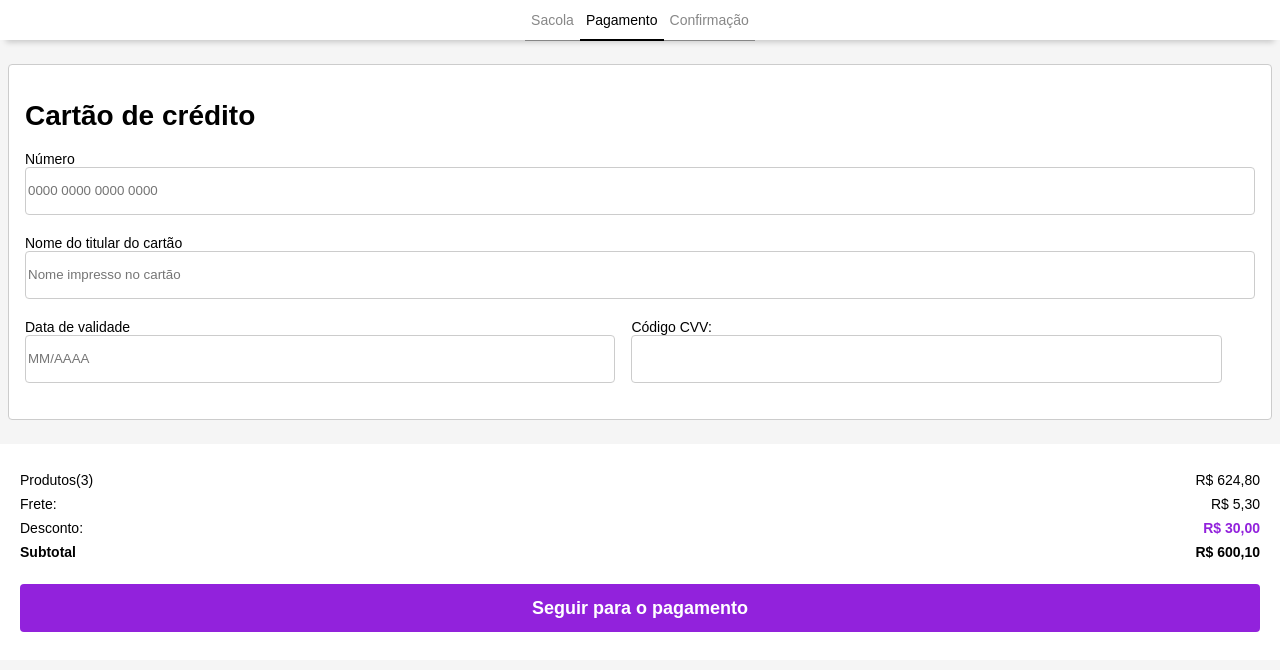
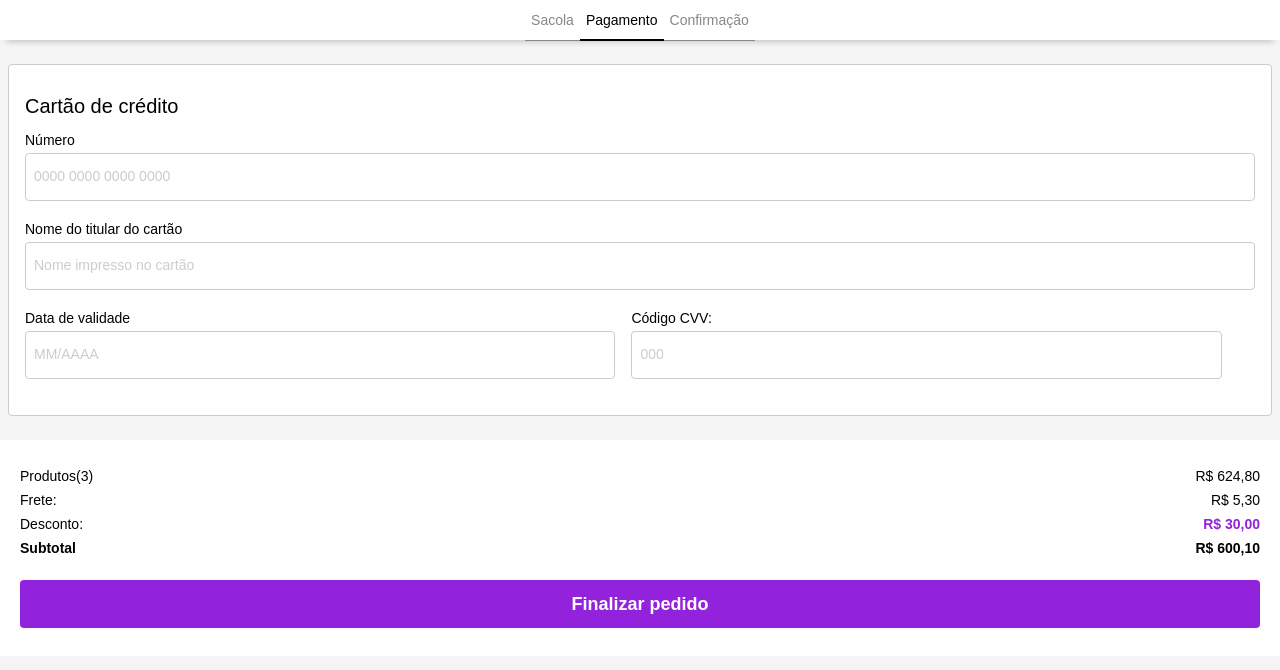
Before and after one commit to luane-aquino/checkout, a React (Create React App) app: page /payment in a window 1280 px wide. Shown: the top 670 px of the page. Built offline with nearby package versions, Linux system fonts and the light colour scheme.

Commit message:
feat: adjusted layout

```diff
--- a/src/index.css
+++ b/src/index.css
@@ -13,6 +13,22 @@ code {
     monospace;
 }
 
+::placeholder {
+  color: #cccccc;
+  opacity: 1; /* Firefox */
+  font-size: 14px;
+  font-style: normal;
+  font-weight: 400;
+}
+
+::-ms-input-placeholder {
+  /* Edge 12 -18 */
+  color: #cccccc;
+  font-size: 14px;
+  font-style: normal;
+  font-weight: 400;
+}
+
 /* * {
   outline: 1px solid red;
 } */
--- a/src/pages/Payment/index.tsx
+++ b/src/pages/Payment/index.tsx
@@ -45,6 +45,8 @@ const Payment = () => {
       .trim();
   };
 
+  console.log("***[errors]", errors);
+
   return (
     <>
       <Tabs path={TabContentItemEnum.payment} />
@@ -55,9 +57,9 @@ const Payment = () => {
         className="wrapper"
       >
         <Card>
-          <h1>Cartão de crédito</h1>
+          <h1 className="form-title">Cartão de crédito</h1>
           <div className="input-wrapper input-wrapper--fullwidth">
-            <label>Número</label>
+            <label className="label">Número</label>
             <Controller
               name="cardNumber"
               control={control}
@@ -82,7 +84,7 @@ const Payment = () => {
             )}
           </div>
           <div className="input-wrapper input-wrapper--fullwidth">
-            <label>Nome do titular do cartão</label>
+            <label className="label">Nome do titular do cartão</label>
             <input
               placeholder="Nome impresso no cartão"
               className={errors.cardHolderName && "has-error"}
@@ -97,7 +99,7 @@ const Payment = () => {
           </div>
           <div className="fields-wrapper">
             <div className="input-wrapper">
-              <label>Data de validade</label>
+              <label className="label">Data de validade</label>
               <Controller
                 name="cardValidUntil"
                 control={control}
@@ -123,8 +125,25 @@ const Payment = () => {
             </div>
 
             <div className="input-wrapper">
-              <label>Código CVV:</label>
-              <input {...register("cvv", { required: true })} />
+              <label className="label">Código CVV:</label>
+              <input
+                type="number"
+                placeholder="000"
+                className={errors.cvv && "has-error"}
+                {...register("cvv", {
+                  required: {
+                    value: true,
+                    message: "insira um cvv válido",
+                  },
+                  maxLength: {
+                    value: 3,
+                    message: "número máximo de caracteres é 3",
+                  },
+                })}
+              />
+              {errors.cvv && (
+                <p className="error-message">{errors.cvv.message}</p>
+              )}
             </div>
           </div>
         </Card>
@@ -137,7 +156,7 @@ const Payment = () => {
             discount={data.paymentPlan.discount}
             subtotal={data.paymentPlan.subtotal}
           />
-          <Button type="submit" text="Seguir para o pagamento" />
+          <Button type="submit" text="Finalizar pedido" />
         </Container>
       </form>
     </>
--- a/src/pages/Payment/styles.scss
+++ b/src/pages/Payment/styles.scss
@@ -12,10 +12,15 @@
     height: 44px;
     border-radius: 4px;
     border: 1px solid #ccc;
+    padding-left: 8px;
   }
 
   .has-error {
     border-color: #de1616;
+  }
+
+  .label {
+    margin-bottom: 5px;
   }
 
   &--fullwidth {
@@ -37,3 +42,12 @@
 .has-error {
   border-color: #de1616;
 }
+
+.form-title {
+  color: #000;
+  font-family: Arial;
+  font-size: 20px;
+  font-style: normal;
+  font-weight: 400;
+  line-height: 24px;
+}
```
